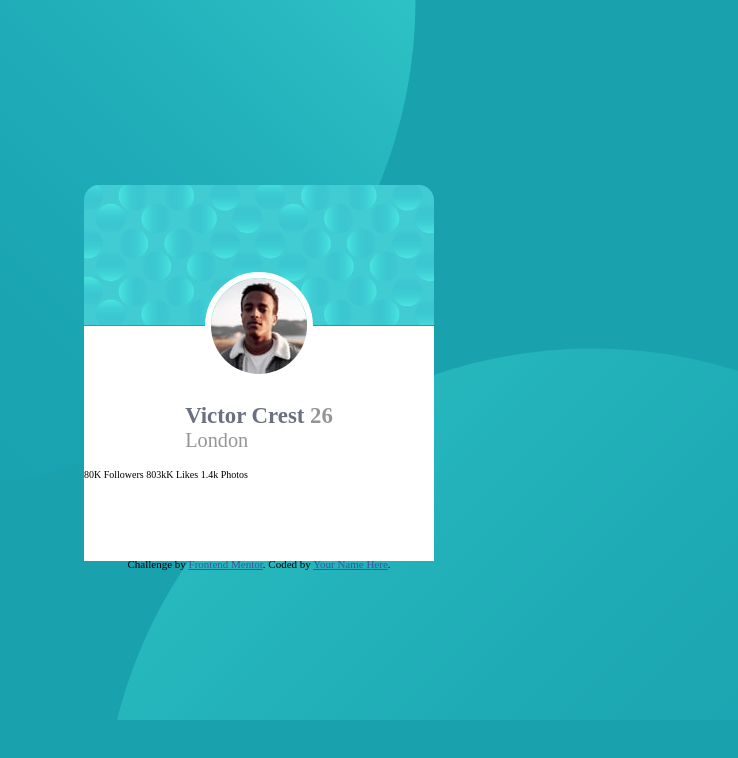
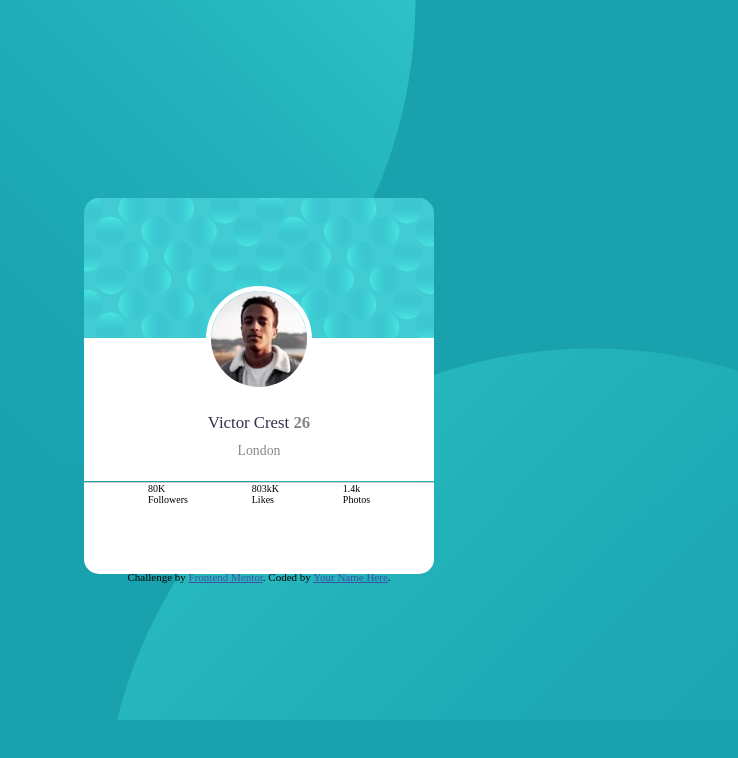
Before and after one commit to nottohave/profile-card, a plain HTML site: page index.html in a window 1280 px wide. Shown: the whole page, without its empty margins (381-1119 px from the left). Drawn offline with Linux system fonts and the light colour scheme; a web font is replaced by a local one.

Commit message:
update files

```diff
--- a/index.html
+++ b/index.html
@@ -26,10 +26,11 @@
         <div class="underlayer"></div>
       </section>
       <section class="bottomcard">
+        <hr>
         <div class="stat">
-          <span>80K Followers</span>
-          <span>803kK Likes</span>
-          <span>1.4k Photos</span>
+          <span>80K <br>Followers</span>
+          <span>803kK <br>Likes</span>
+          <span>1.4k <br>Photos</span>
         </div>
       </section>
     </section>
--- a/style.css
+++ b/style.css
@@ -17,10 +17,11 @@
 html {
   background-color: hsl(185, 75%, 39%);
   font-size: 62.5%;
-  --boldText: calc(1rem + 1vw);
+  --boldText: calc(0.4rem + 1vw);
   --regularText: calc(0.75rem + 1vw);
-  --statUnderneath: calc(0.625 + 1vw);
-  --regularTextColor: hsl(0, 0%, 59%);
+  --london: calc(0.1rem + 1vw);
+  --statUnderneath: calc(1 + 1vw);
+  --regularTextColor: hsl(0, 0%, 53%);
 }
 
 body {
@@ -33,12 +34,14 @@ body {
   flex-direction: column;
   align-items: center;
   justify-content: center;
+  padding-top: 6rem;
 }
 
 .profile-card {
-  margin-top: 10%;
   width: 350px;
   height: 373px;
+  margin: 0;
+  padding: 0;
 }
 
 .topcard {
@@ -61,30 +64,37 @@ body {
 }
 
 .profile-image img {
-  border: solid 6px white;
+  border: solid 5px white;
   border-radius: 50%;
 }
 
 .victorTitle {
   position: absolute;
   z-index: 1;
-  transform: translate(0px, 100px);
+  transform: translate(0px, 96px);
 }
 
 .victorTitle h2 {
   font-size: var(--boldText);
-  font-family: "Kumbh Regular";
-  color: hsl(227, 10%, 46%);
+  font-family: "Kumbh Bold";
+  color: hsl(229, 23%, 23%);
+  font-weight: 500;
 }
 
 .victorTitle h2::after {
   content: " 26";
   color: var(--regularTextColor);
+  font-family: "Kumbh Regular";
+  font-weight: 590;
 }
 
 .victorTitle span {
-  font-size: var(--regularText);
+  display: flex;
+  justify-content: center;
+  font-family: "Kumbh Regular";
+  font-size: var(--london);
   color: var(--regularTextColor);
+  margin-top: 1rem;
 }
 
 .underlayer {
@@ -99,6 +109,19 @@ body {
 .bottomcard {
   background-color: white;
   height: 92px;
+  border-radius: 0px 0px 15px 15px;
+}
+
+.bottomcard hr {
+  height: 1px;
+  background-color: #ccc;
+  border: none;
+}
+
+.stat {
+  width: 100%;
+  display: flex;
+  justify-content: space-evenly;
 }
 
 .attribution {
```
